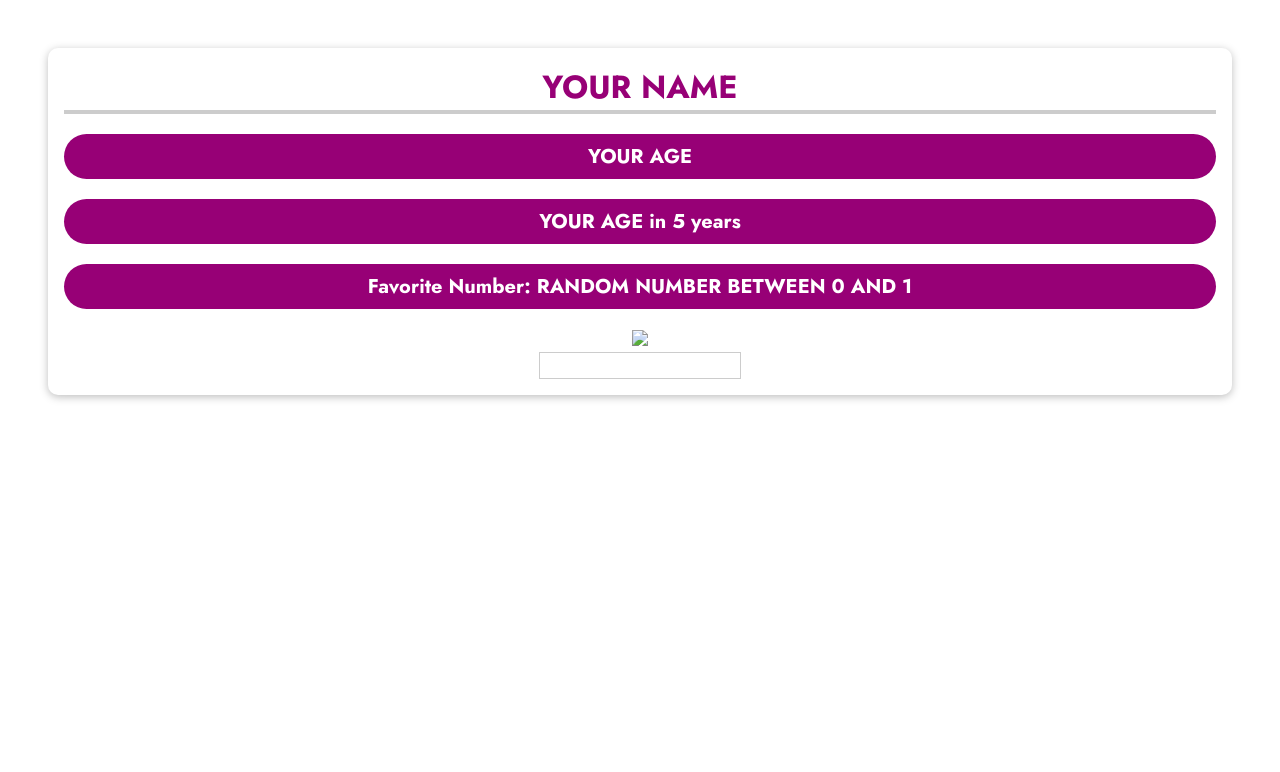
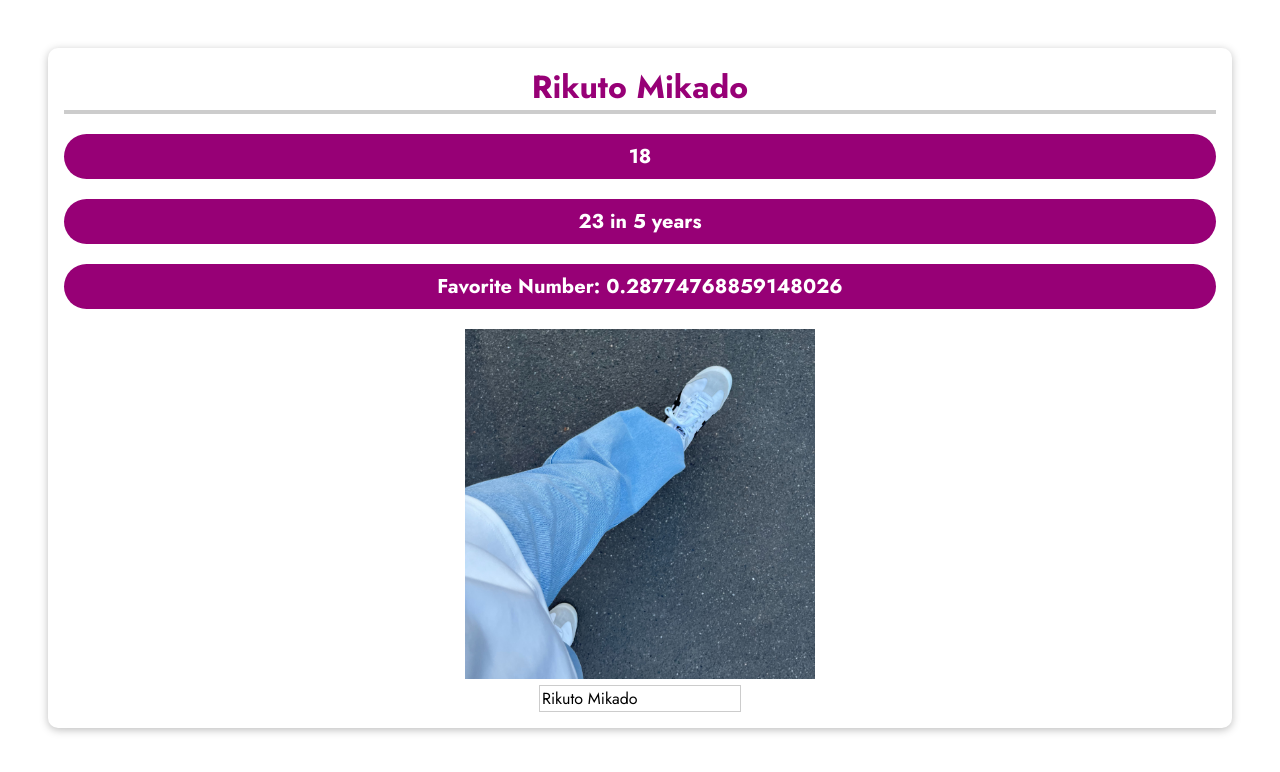
Before and after one commit to rikuto-mikado/vue-lesson-03, a plain HTML site: page index.html in a window 1280 px wide. Drawn offline with nearby package versions, Linux system fonts and the light colour scheme.

Commit message:
add some code

```diff
--- a/app.js
+++ b/app.js
@@ -0,0 +1,19 @@
+const app = Vue.createApp({
+    data() {
+        return {
+            name: 'Rikuto Mikado',
+            age: 18,
+            imageUrl: 'assets/mygithubicon.png'
+        };
+    },
+    methods: {
+        calculateAge() {
+            return this.age + 5;
+        },
+        randomNumber() {
+            return Math.random();
+        },
+    }
+});
+
+app.mount('#assignment');
--- a/index.html
+++ b/index.html
@@ -9,25 +9,25 @@
       rel="stylesheet"
     />
     <link rel="stylesheet" href="styles.css" />
-    <script src="https://unpkg.com/vue@next" defer></script>
+    <script src="https://unpkg.com/vue@3/dist/vue.global.js"></script>
     <script src="app.js" defer></script>
   </head>
   <body>
     <section id="assignment">
       <!-- 1) Output your name -->
-      <h2>YOUR NAME</h2>
+      <h2>{{ name }}</h2>
       <!-- 2) Output your age -->
-      <p>YOUR AGE</p>
+      <p>{{ age }}</p>
       <!-- 3) Output your age + 5 -->
-      <p>YOUR AGE in 5 years</p>
+      <p>{{ calculateAge() }} in 5 years</p>
       <!-- 4) Output a random number (0 to 1) -->
-      <p>Favorite Number: RANDOM NUMBER BETWEEN 0 AND 1</p>
+      <p>Favorite Number: {{ randomNumber() }}</p>
       <div>
         <!-- 5) Display some image you found via Google -->
-        <img src="SOME IMAGE URL" />
+        <img v-bind:src="imageUrl" style="width: 350px; height: 350px;"/>
       </div>
       <!-- 6) Prepopulate the input field with your name via the "value" attribute -->
-      <input type="text" />
+      <input type="text" v-bind:value="name"/>
     </section>
   </body>
 </html>
```
Also changed, not shown: assets/mygithubicon.png (added).
